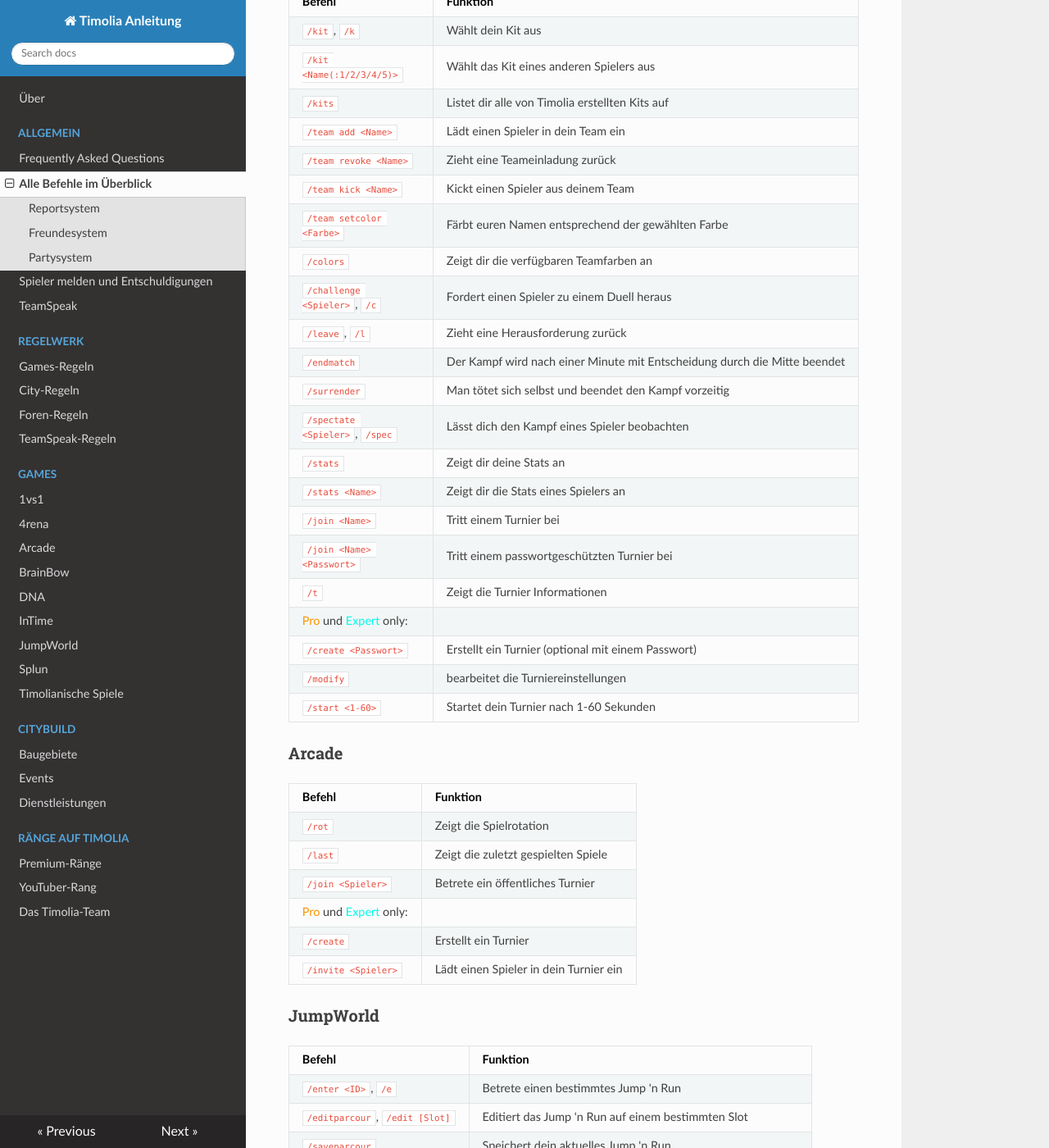
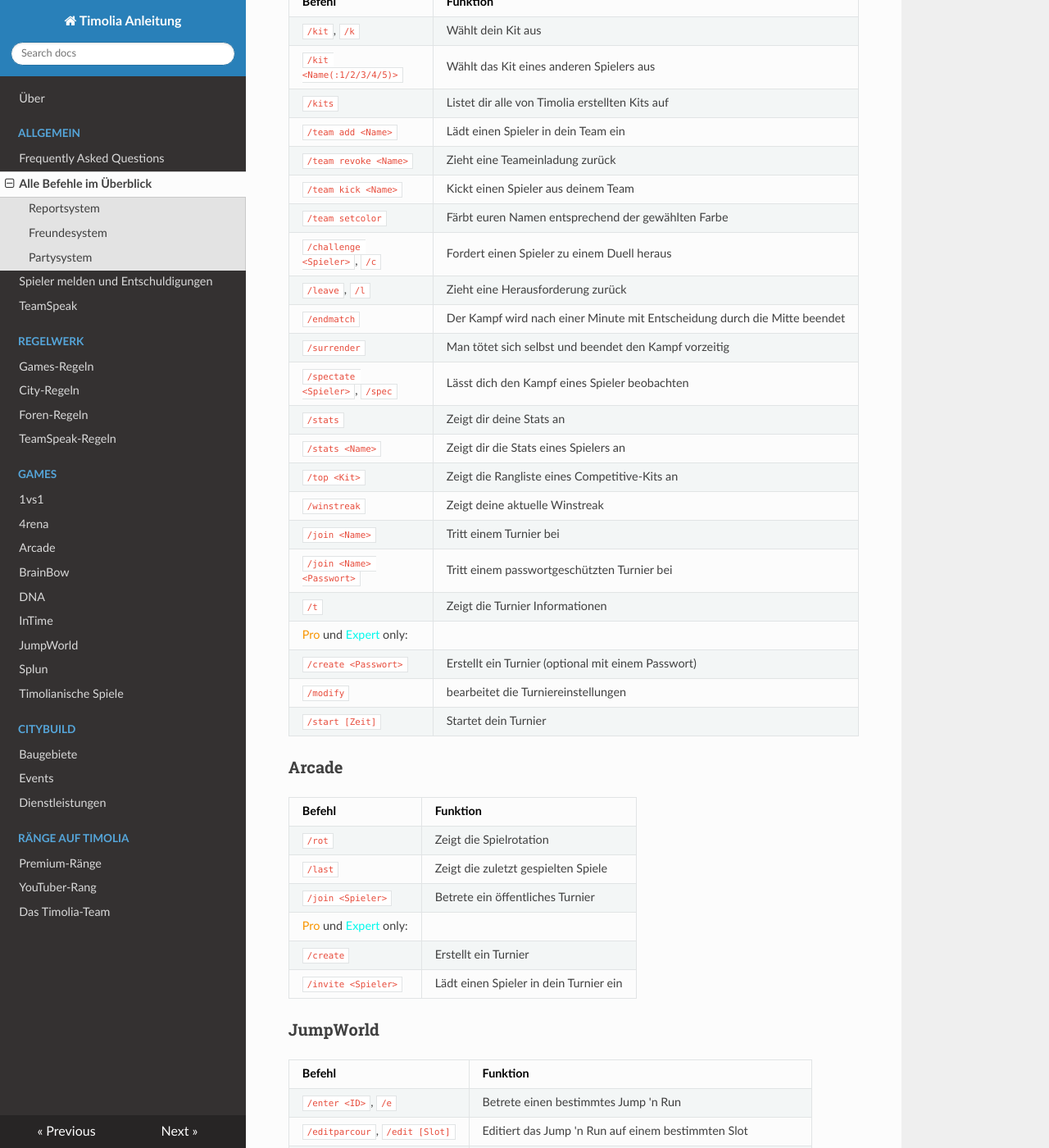
Before and after one commit to TimoliaDE/HowTo, an MkDocs documentation site: the page built from docs/commands.md, in a window 1280 px wide and 1400 px high, scrolled down 2046 px. Shown: the whole window at 82% size. Built offline with MkDocs 1.6.1, drawn with Linux system fonts in a browser that asks for light colours; nearby versions of some CDN libraries; old or Windows-style settings are respelled for this version of MkDocs.

Commit message:
1vs1-Commands

```diff
--- a/docs/commands.md
+++ b/docs/commands.md
@@ -70,8 +70,7 @@ Diese Befehle sind global nutzbar und stehen dir jederzeit zur Verfügung.
 | `/team add <Name>` | Lädt einen Spieler in dein Team ein |
 | `/team revoke <Name>` | Zieht eine Teameinladung zurück |
 | `/team kick <Name>` | Kickt einen Spieler aus deinem Team |
-| `/team setcolor <Farbe>` | Färbt euren Namen entsprechend der gewählten Farbe |
-| `/colors` | Zeigt dir die verfügbaren Teamfarben an |
+| `/team setcolor` | Färbt euren Namen entsprechend der gewählten Farbe |
 | `/challenge <Spieler>`, `/c` | Fordert einen Spieler zu einem Duell heraus |
 | `/leave`, `/l` | Zieht eine Herausforderung zurück |
 | `/endmatch`  | Der Kampf wird nach einer Minute mit Entscheidung durch die Mitte beendet |
@@ -79,13 +78,15 @@ Diese Befehle sind global nutzbar und stehen dir jederzeit zur Verfügung.
 | `/spectate <Spieler>`, `/spec` | Lässt dich den Kampf eines Spieler beobachten |
 | `/stats` | Zeigt dir deine Stats an |
 | `/stats <Name>` | Zeigt dir die Stats eines Spielers an |
+| `/top <Kit>` | Zeigt die Rangliste eines Competitive-Kits an |
+| `/winstreak` | Zeigt deine aktuelle Winstreak |
 | `/join <Name>` | Tritt einem Turnier bei |
 | `/join <Name> <Passwort>` | Tritt einem passwortgeschützten Turnier bei |
 | `/t` | Zeigt die Turnier Informationen |
 <span style="color:#F99500">Pro</span> und <span style="color:#00F9EC">Expert</span> only:
 | `/create <Passwort>` | Erstellt ein Turnier (optional mit einem Passwort) |
 | `/modify` | bearbeitet die Turniereinstellungen |
-| `/start <1-60>` | Startet dein Turnier nach 1-60 Sekunden |
+| `/start [Zeit]` | Startet dein Turnier |
 
 ### Arcade
 
```
